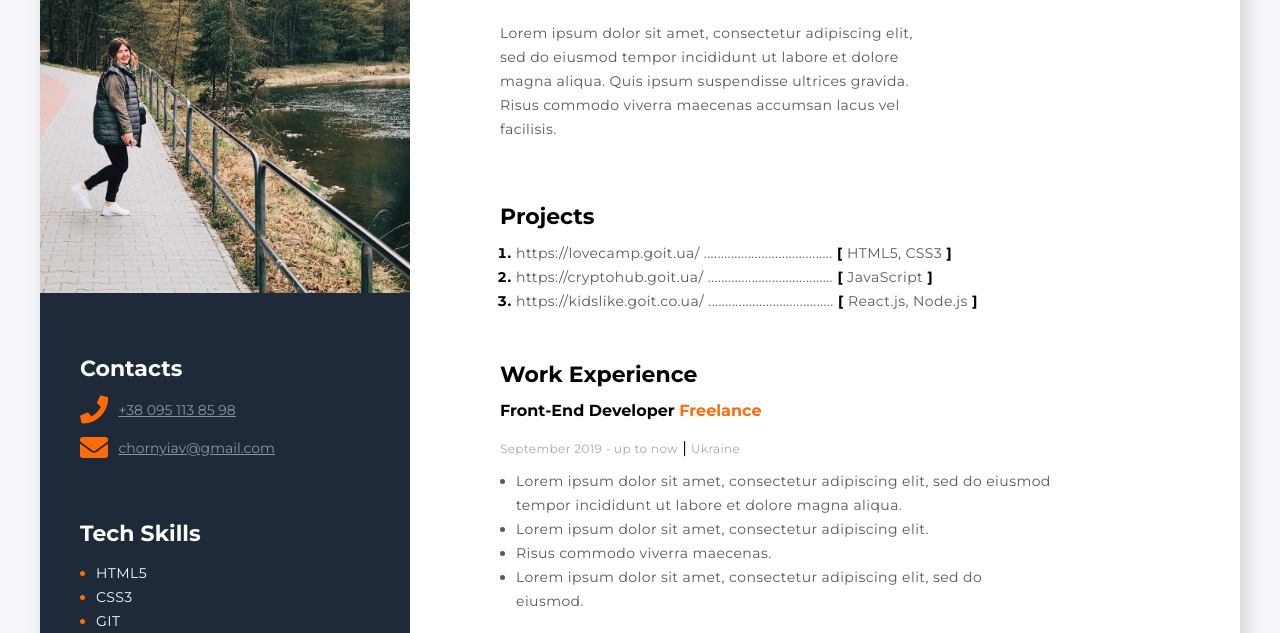
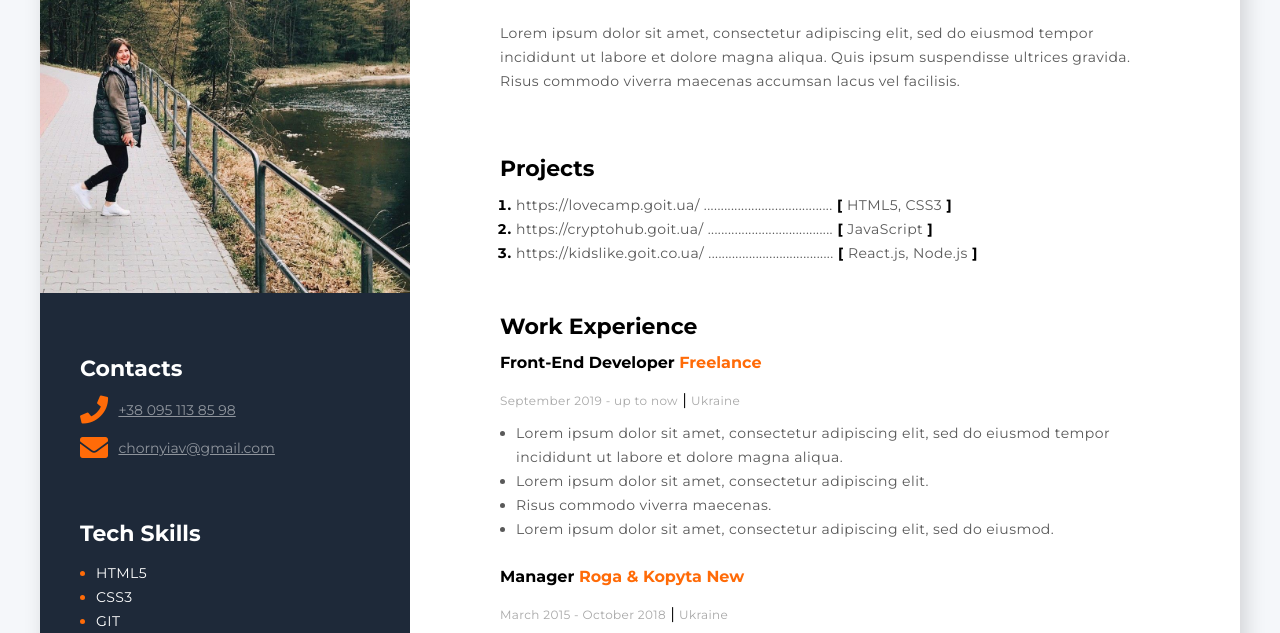
Before and after one commit to Elena-Silchenko/homework, a plain HTML site: page index.html in a window 1280 px wide. Shown: the part 290-923 px from the top of the page. Drawn offline with Linux system fonts and the light colour scheme.

Commit message:
fix styles for page width

```diff
--- a/css/style.css
+++ b/css/style.css
@@ -109,7 +109,6 @@ body {
 }
 
 .about-me-container .about-me-compact p {
-  width: 413px;
   color: #595959;
   font-size: 14px;
   font-weight: 400;
@@ -190,7 +189,6 @@ body {
 }
 
 .work-experience-item ul {
-  width: 535px;
   color: #595959;
   font-size: 14px;
   font-weight: 400;
```
